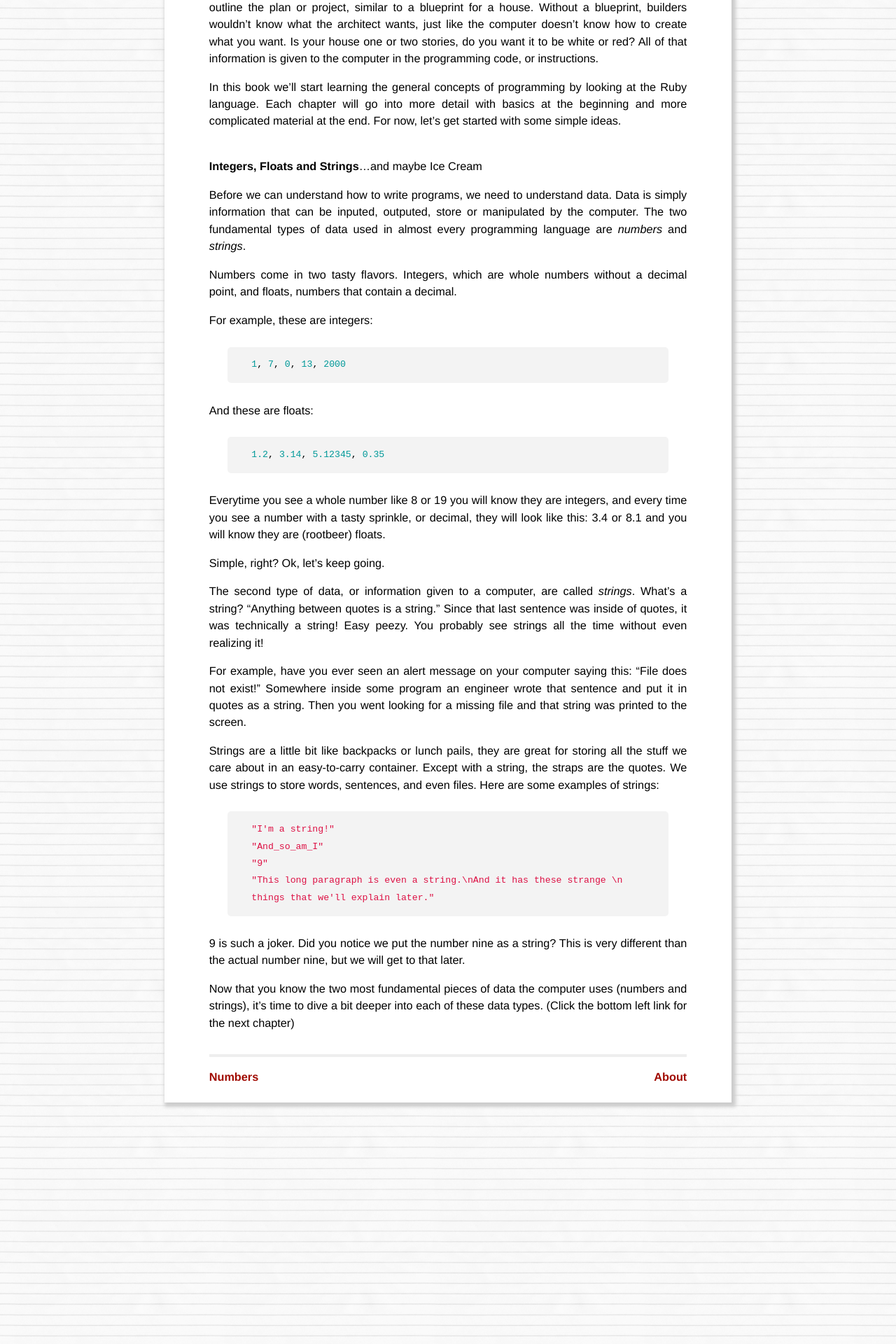
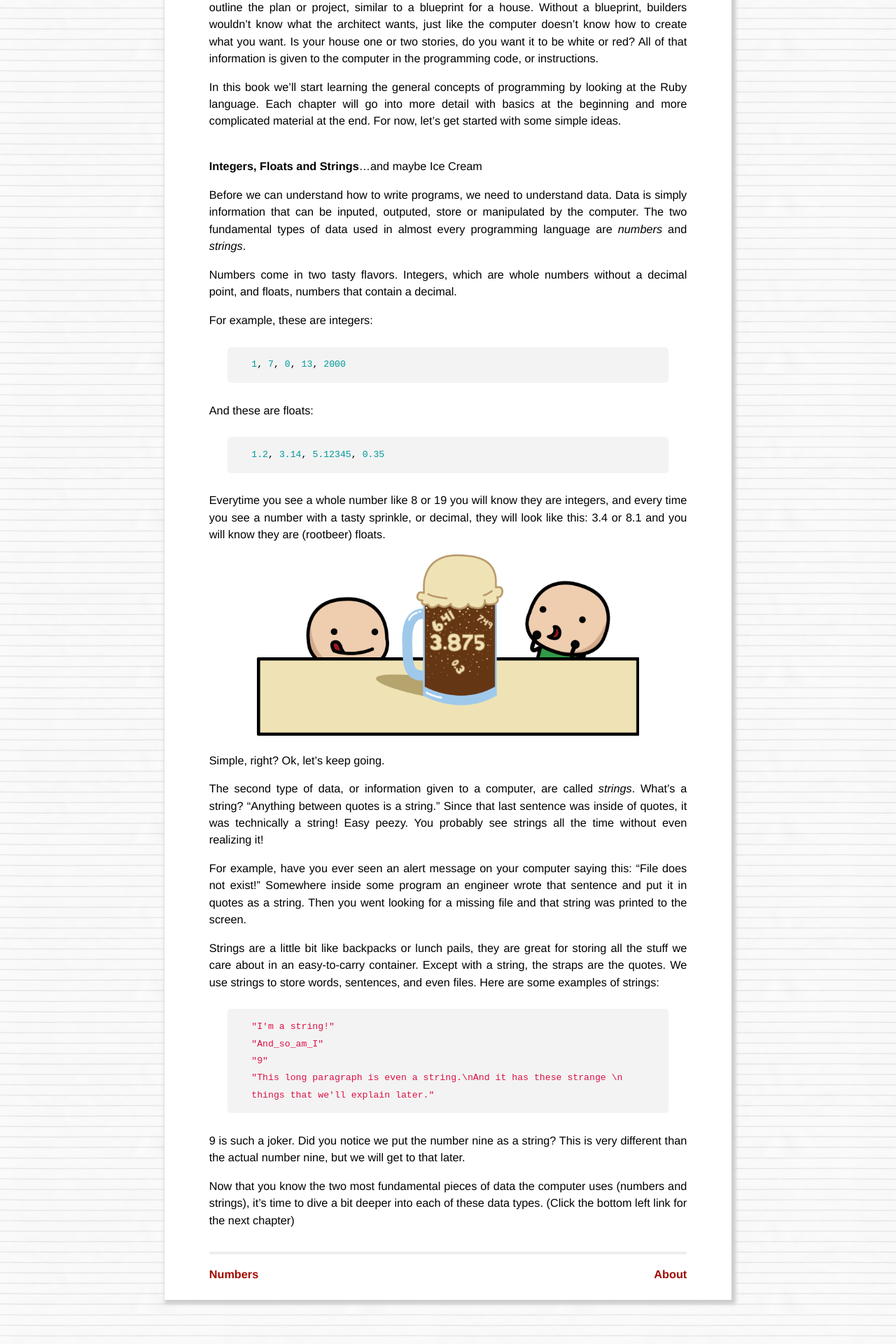
Before and after one commit to mrdougwright/rubykin.github.io, a Jekyll site: the page built from what-is-programming.md, in a window 1280 px wide. Shown: the part 719-2639 px from the top of the page at 70% size. Built offline with Jekyll 4.4.1, drawn with Linux system fonts in a browser that asks for light colours; Markdown is read by kramdown in place of the engine named in the settings.

Commit message:
Add first image to site!

```diff
--- a/css/main.css
+++ b/css/main.css
@@ -62,6 +62,15 @@ ul.posts span {
 /*
 /*****************************************************************************/
 
+.site .inline-img {
+  text-align: center;
+  margin: 0 auto;
+}
+
+.site .inline-img img {
+  width: 80%;
+}
+/** end of my edits **/
 .site {
   font-size: 125%;
   text-align: justify;
--- a/what-is-programming.md
+++ b/what-is-programming.md
@@ -40,6 +40,10 @@ And these are floats:
 
 Everytime you see a whole number like 8 or 19 you will know they are integers, and every time you see a number with a tasty sprinkle, or decimal, they will look like this: 3.4 or 8.1 and you will know they are (rootbeer) floats.
 
+<div class="inline-img">
+  <img src="/images/rootbeer_float.png"/>
+</div>
+
 Simple, right? Ok, let's keep going.
 
 The second type of data, or information given to a computer, are called _strings_. What’s a string? "Anything between quotes is a string." Since that last sentence was inside of quotes, it was technically a string! Easy peezy. You probably see strings all the time without even realizing it!
```
Also changed, not shown: images/rootbeer_float.png (added).
